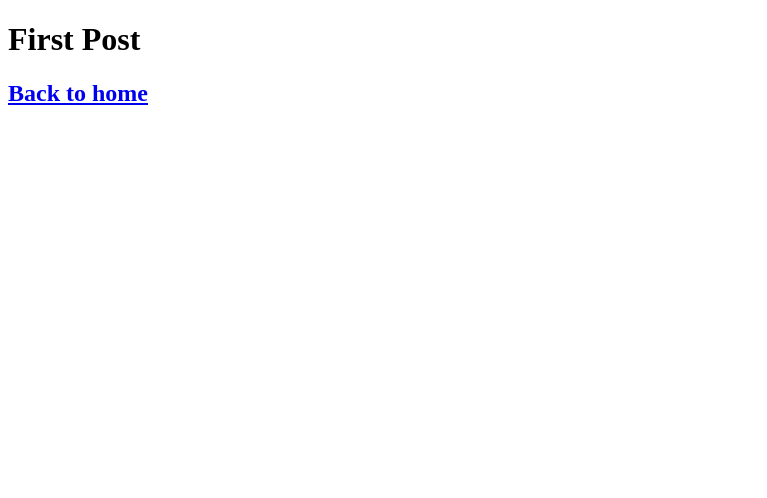
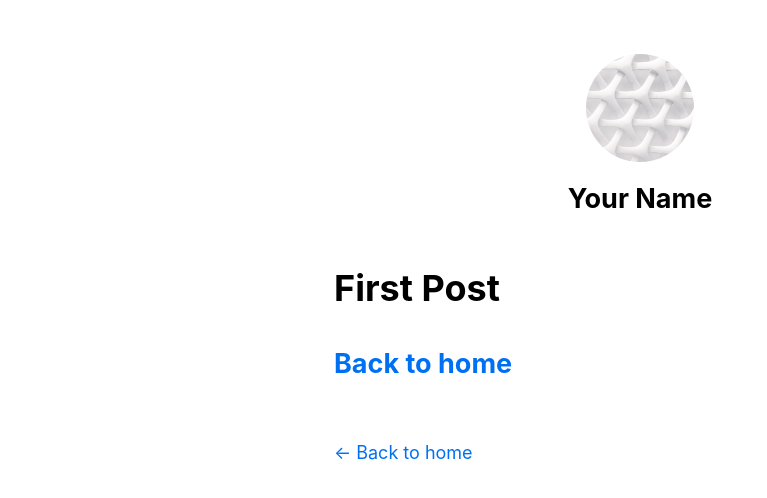
Before and after one commit to thomaseng-jp/nextjs_official_tutorial, a Next.js app: page /posts/first-post in a window 1280 px wide. Shown: the top 498 px of the page, without its empty margins (0-767 px from the left). Built offline with nearby package versions, Linux system fonts and the light colour scheme.

Commit message:
feat: add assets, metadata and css

```diff
--- /dev/null
+++ b/components/layout.js
@@ -0,0 +1,69 @@
+import Head from "next/head";
+import Image from "next/image";
+import styles from "./layout.module.css";
+import utilStyles from "../styles/utils.module.css";
+import Link from "next/link";
+
+const name = "Your Name";
+export const siteTitle = "Next.js Sample Website";
+
+export default function Layout({ children, home }) {
+  return (
+    <div className={styles.container}>
+      <Head>
+        <link rel="icon" href="/favicon.ico" />
+        <meta
+          name="description"
+          content="Learn how to build a personal website using Next.js"
+        />
+        <meta
+          property="og:image"
+          content={`https://og-image.vercel.app/${encodeURI(
+            siteTitle
+          )}.png?theme=light&md=0&fontSize=75px&images=https%3A%2F%2Fassets.vercel.com%2Fimage%2Fupload%2Ffront%2Fassets%2Fdesign%2Fnextjs-black-logo.svg`}
+        />
+        <meta name="og:title" content={siteTitle} />
+        <meta name="twitter:card" content="summary_large_image" />
+      </Head>
+      <header className={styles.header}>
+        {home ? (
+          <>
+            <Image
+              priority
+              src="/images/profile.jpg"
+              className={utilStyles.borderCircle}
+              height={144}
+              width={144}
+              alt=""
+            />
+            <h1 className={utilStyles.heading2Xl}>{name}</h1>
+          </>
+        ) : (
+          <>
+            <Link href="/">
+              <Image
+                priority
+                src="/images/profile.jpg"
+                className={utilStyles.borderCircle}
+                height={108}
+                width={108}
+                alt=""
+              />
+            </Link>
+            <h2 className={utilStyles.headingLg}>
+              <Link href="/" className={utilStyles.colorInherit}>
+                {name}
+              </Link>
+            </h2>
+          </>
+        )}
+      </header>
+      <main>{children}</main>
+      {!home && (
+        <div className={styles.backToHome}>
+          <Link href="/">← Back to home</Link>
+        </div>
+      )}
+    </div>
+  );
+}
--- /dev/null
+++ b/components/layout.module.css
@@ -0,0 +1,15 @@
+.container {
+  max-width: 36rem;
+  padding: 0 1rem;
+  margin: 3rem auto 6rem;
+}
+
+.header {
+  display: flex;
+  flex-direction: column;
+  align-items: center;
+}
+
+.backToHome {
+  margin: 3rem 0 0;
+}
--- /dev/null
+++ b/pages/_app.js
@@ -0,0 +1,5 @@
+import "../styles/globals.css";
+
+export default function App({ Component, pageProps }) {
+  return <Component {...pageProps} />;
+}
--- a/pages/posts/first-post.js
+++ b/pages/posts/first-post.js
@@ -1,12 +1,17 @@
 import Link from "next/link";
+import Head from "next/head";
+import Layout from "../../components/layout";
 
 export default function FirstPost() {
   return (
-    <>
+    <Layout>
+      <Head>
+        <title>First Post</title>
+      </Head>
       <h1>First Post</h1>
       <h2>
         <Link href="/">Back to home</Link>
       </h2>
-    </>
+    </Layout>
   );
 }
--- a/styles/globals.css
+++ b/styles/globals.css
@@ -2,37 +2,26 @@
 body {
   padding: 0;
   margin: 0;
-  font-family: Inter, -apple-system, BlinkMacSystemFont, Segoe UI, Roboto,
-    Oxygen, Ubuntu, Cantarell, Fira Sans, Droid Sans, Helvetica Neue, sans-serif;
-}
-
-a {
-  color: inherit;
-  text-decoration: none;
+  font-family: -apple-system, BlinkMacSystemFont, Segoe UI, Roboto, Oxygen,
+    Ubuntu, Cantarell, Fira Sans, Droid Sans, Helvetica Neue, sans-serif;
+  line-height: 1.6;
+  font-size: 18px;
 }
 
 * {
   box-sizing: border-box;
 }
 
+a {
+  color: #0070f3;
+  text-decoration: none;
+}
+
+a:hover {
+  text-decoration: underline;
+}
+
 img {
   max-width: 100%;
-  height: auto;
+  display: block;
 }
-
-h1,
-h2,
-p,
-ul {
-  margin: 0;
-}
-
-ul {
-  padding: 0;
-  list-style: none;
-}
-
-button {
-  padding: 0.5rem 1rem;
-  font-weight: bold;
-}
--- /dev/null
+++ b/styles/utils.module.css
@@ -0,0 +1,52 @@
+.heading2Xl {
+  font-size: 2.5rem;
+  line-height: 1.2;
+  font-weight: 800;
+  letter-spacing: -0.05rem;
+  margin: 1rem 0;
+}
+
+.headingXl {
+  font-size: 2rem;
+  line-height: 1.3;
+  font-weight: 800;
+  letter-spacing: -0.05rem;
+  margin: 1rem 0;
+}
+
+.headingLg {
+  font-size: 1.5rem;
+  line-height: 1.4;
+  margin: 1rem 0;
+}
+
+.headingMd {
+  font-size: 1.2rem;
+  line-height: 1.5;
+}
+
+.borderCircle {
+  border-radius: 9999px;
+}
+
+.colorInherit {
+  color: inherit;
+}
+
+.padding1px {
+  padding-top: 1px;
+}
+
+.list {
+  list-style: none;
+  padding: 0;
+  margin: 0;
+}
+
+.listItem {
+  margin: 0 0 1.25rem;
+}
+
+.lightText {
+  color: #666;
+}
```
Also changed, not shown: pages/index.js (+11 -107 lines), public/images/profile.jpg (added).
